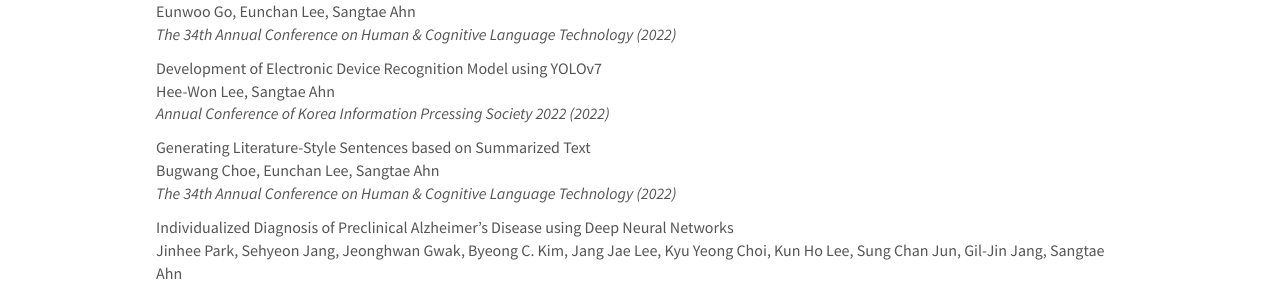
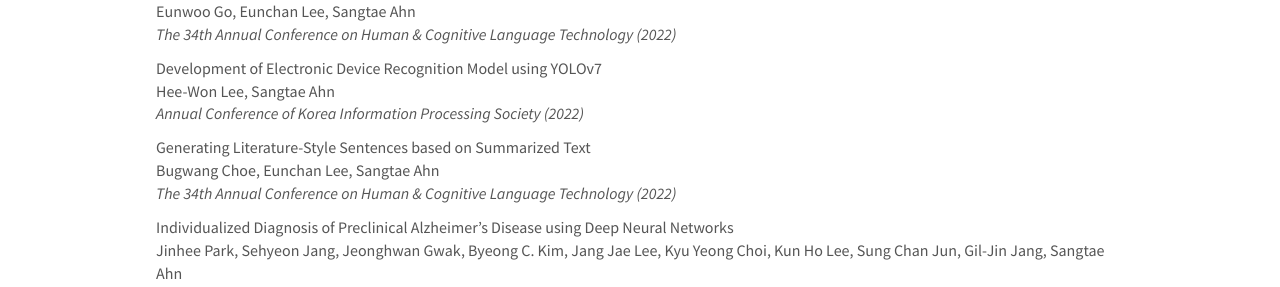
Before and after one commit to KNU-BrainAI/knu-brainai.github.io, a Jekyll site: the page built from _pages/publications.md, in a window 1280 px wide and 900 px high, scrolled down 521 px. Shown: the part 157-444 px from the top of the window. Built offline with Jekyll 4.4.1, drawn with Linux system fonts in a browser that asks for light colours; nearby versions of some CDN libraries.

Commit message:
Update publist.yml

```diff
--- a/_data/publist.yml
+++ b/_data/publist.yml
@@ -24,7 +24,7 @@
 
 - title: "Development of Electronic Device Recognition Model using YOLOv7"
   authors: Hee-Won Lee, Sangtae Ahn
-  journal: Annual Conference of Korea Information Prcessing Society 2022 (2022)
+  journal: Annual Conference of Korea Information Processing Society (2022)
 
 - title: "Generating Literature-Style Sentences based on Summarized Text"
   authors: Bugwang Choe, Eunchan Lee, Sangtae Ahn
```
